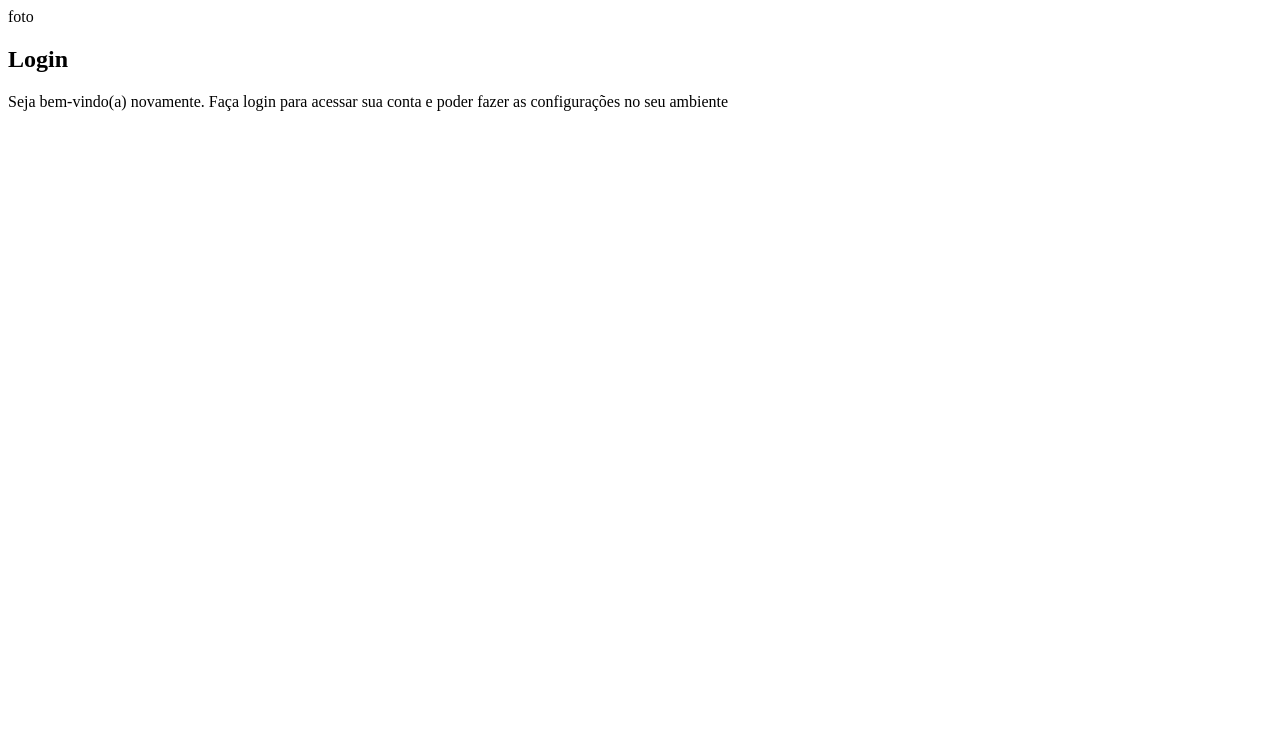
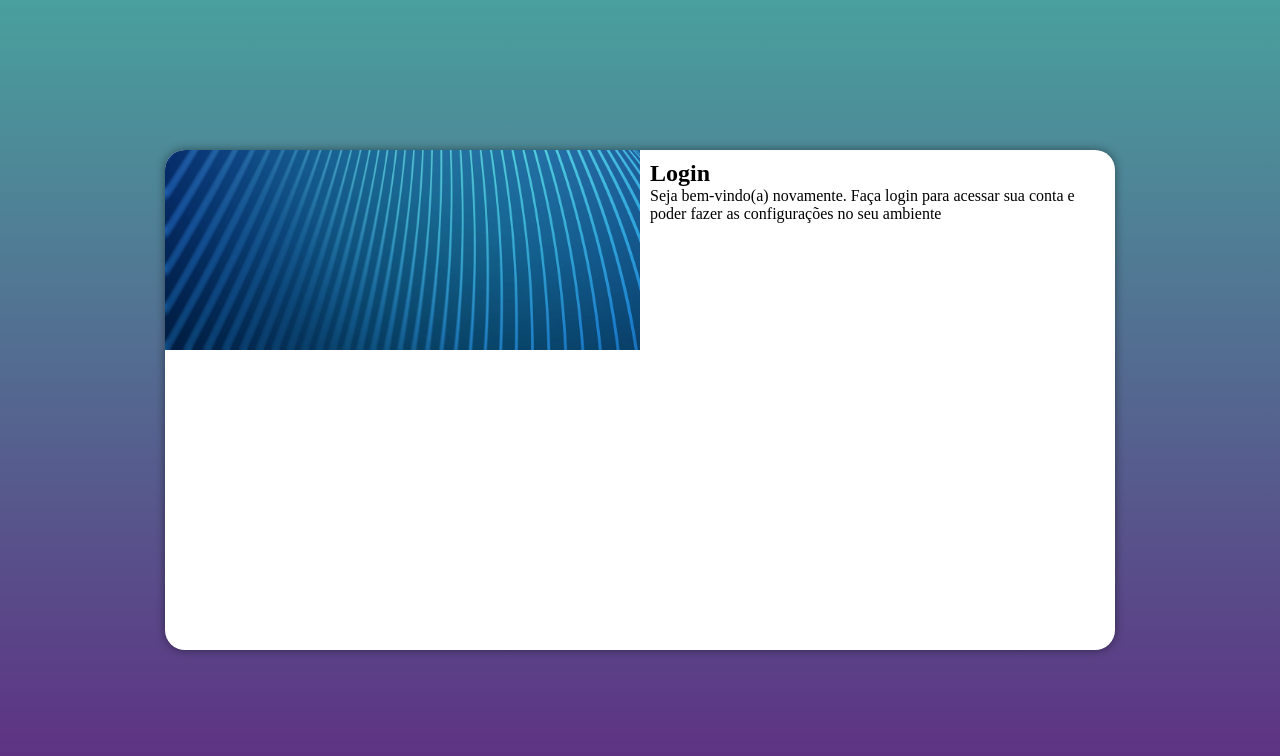
Before and after one commit to caikedomingues/projeto-login, a plain HTML site: page index.html in a window 1280 px wide. Drawn offline with Linux system fonts and the light colour scheme.

Commit message:
atualização

```diff
--- a/estilo/estilo.css
+++ b/estilo/estilo.css
@@ -0,0 +1,59 @@
+@charset "utf-8";
+
+:root{
+	--verde: #49a09d;
+	--lilás: #5f2c82;
+}
+
+*{
+	font-family: -apple-system, BlinkMacSystemFont, "Segoe UI"
+	Roboto, oxygen, Ubuntu, Cantarell, "open Sans", "Helvetica Neue",
+	sans-serif;
+
+	padding: 0px;
+	margin: 0px;
+	box-sizing: border-box;
+
+}
+
+body, html{
+	background-color: var(--lilás);
+	height: 100vh;
+	width: 100vw;
+}
+
+main{
+	height: 100vh;
+	position: relative;
+	width: 100vw;
+}
+
+#login{
+	position: absolute;
+	top: 50%;
+	left: 50%;
+	transform: translate(-50%, -50%);
+	background-color: white;
+	width: 250px;
+	height: 500px;
+	border-radius: 20px;
+	box-shadow: 0px 0px 10px rgba(0, 0, 0, 0.450);
+	overflow: hidden;
+	display: block;
+	transition: width 1s, height 1s;
+	transition-timing-function: ease;
+
+}
+
+section#login > div#imagem {
+	background-image: url(../imagens/fundo-login.jpg);
+	background-repeat: no-repeat;
+	background-size: cover;
+	background-position: left bottom;
+	height: 200px;
+}
+
+#formulario{
+	padding: 10px;
+	display: block;
+}
--- /dev/null
+++ b/estilo/media-query.css
@@ -0,0 +1,67 @@
+@charset "utf-8";
+
+:root{
+	--verde: #49a09d;
+	--lilás: #5f2c82;
+}
+
+/*Typical Device Breakpoint
+
+pequenas telas: até 600px;
+
+Celular: de 600px até 768px;
+
+Tablet: 768px até 992px;
+
+Desktop: 992px até 1200px;
+
+Grandes Telas: Acima de 1200px;
+
+*/
+
+@media screen and (min-width: 768px) and (max-width: 992px){
+
+	body{
+		background-image: linear-gradient(to top, var(--lilás), var(--verde));
+	}
+
+
+	#login{
+		width: 90vw;
+	}
+
+	#imagem{
+		float: left;
+		width: 30%;
+		height: 100%;
+	}
+
+	#formulario{
+		float: right;
+		width: 70%;
+	}
+}
+
+@media screen and (min-width: 992px){
+
+		body{
+		background-image: linear-gradient(to top, var(--lilás), var(--verde));
+	}
+
+
+	#login{
+		width: 950px;
+	}
+
+	#imagem{
+		float: left;
+		width: 50%;
+		height: 100%;
+	}
+
+	#formulario{
+		float: right;
+		width: 50%;
+
+	}
+}
--- a/index.html
+++ b/index.html
@@ -5,6 +5,7 @@
 	<meta name="viewport"
 	content="width=device-width, intial-scale 1.0">
 	<link rel="stylesheet" href="estilo/estilo.css">
+	<link rel="stylesheet" href="estilo/media-query.css">
 	<title>Login</title>
 </head>
 
@@ -12,7 +13,8 @@
 	<main>
 		<section id="login">
 			<div id="imagem">
-                 foto
+                 <!--Aqui vai a imagem nas css -->
+
 
 			</div>
 
@@ -21,6 +23,7 @@
 				<p>Seja bem-vindo(a) novamente. Faça login para acessar sua conta e poder fazer as configurações no seu ambiente</p>
 
 				<form action="login.php" method="post">
+
 
 				</form>
 
```
